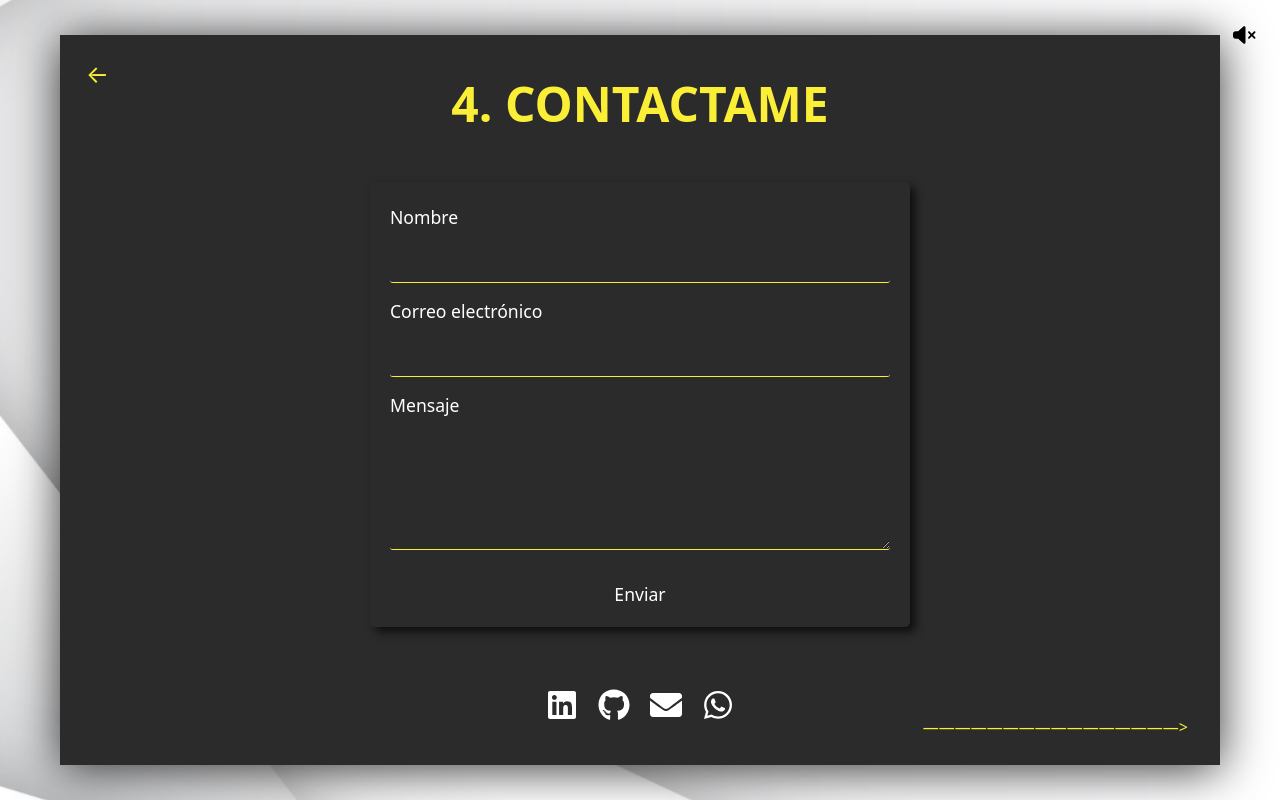
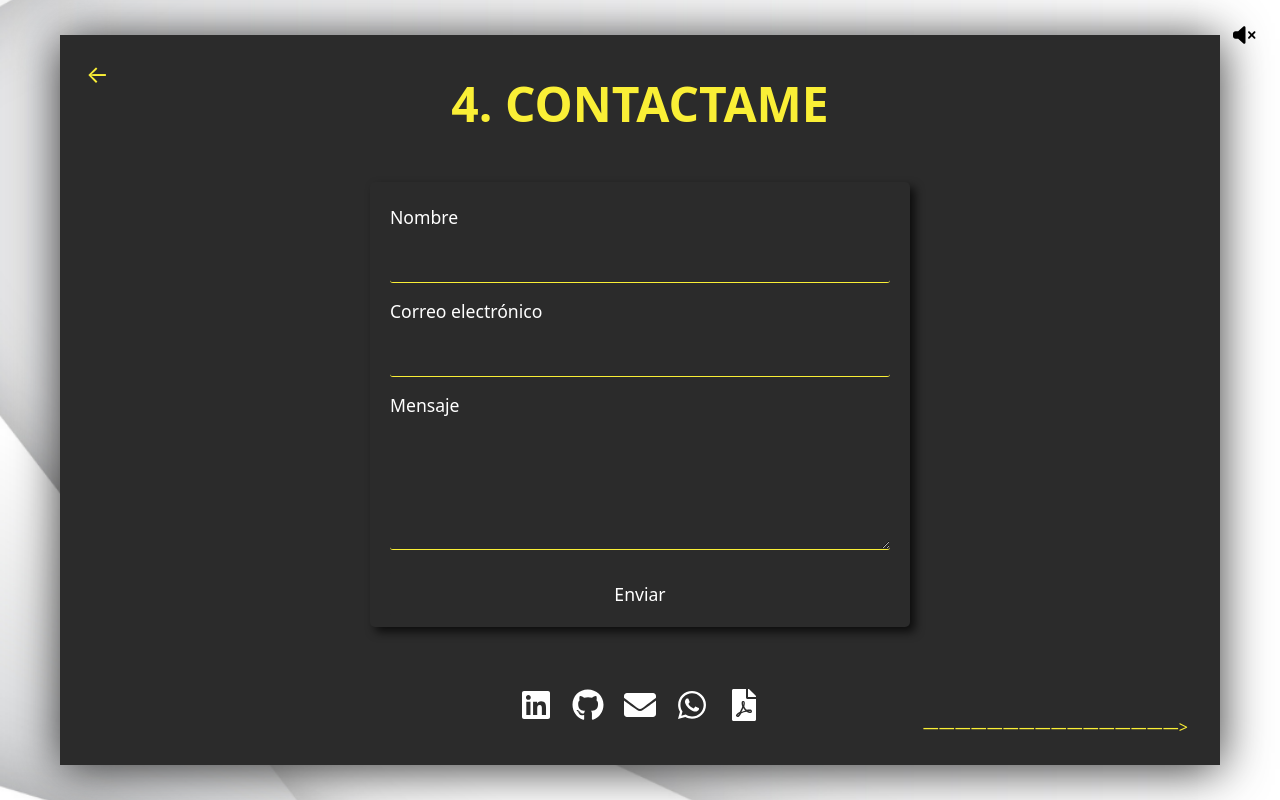
Before and after one commit to CapriaG/Mi-Portafolio, a React (Vite) app: page /contact in a window 1280 px wide. Built offline with nearby package versions, Linux system fonts and the light colour scheme.

Commit message:
add cv pdf

```diff
--- a/src/components/ContactPage.jsx
+++ b/src/components/ContactPage.jsx
@@ -1,5 +1,5 @@
 import { useState } from 'react';
-import { FaLinkedin, FaGithub, FaEnvelope, FaWhatsapp } from 'react-icons/fa';
+import { FaLinkedin, FaGithub, FaEnvelope, FaWhatsapp, FaFilePdf } from 'react-icons/fa';
 import BackButton from './BackButton';
 import PageTurnButton from './PageTurnButton';
 
@@ -101,6 +101,9 @@ const ContactPage = () => {
         <a href="https://wa.me/+5491173639452" target="_blank" rel="noopener noreferrer">
           <FaWhatsapp />
         </a>
+        <a href="/CV-Gabriel-Capria.pdf" target="_blank" rel="noopener noreferrer" download>
+          <FaFilePdf />
+        </a>
       </div>
 
       {/* Flecha para avanzar */}
```
Also changed, not shown: 1 other file (tests, documents, lock files or other folders).
